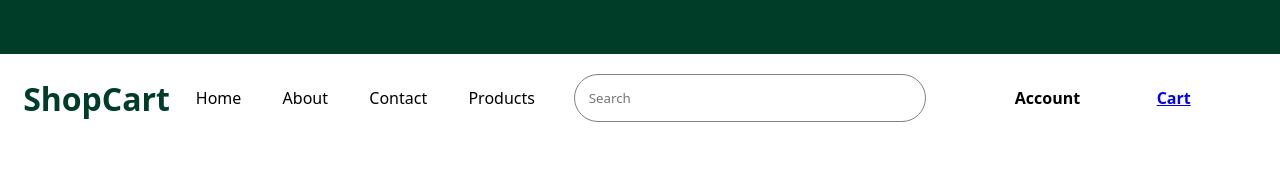
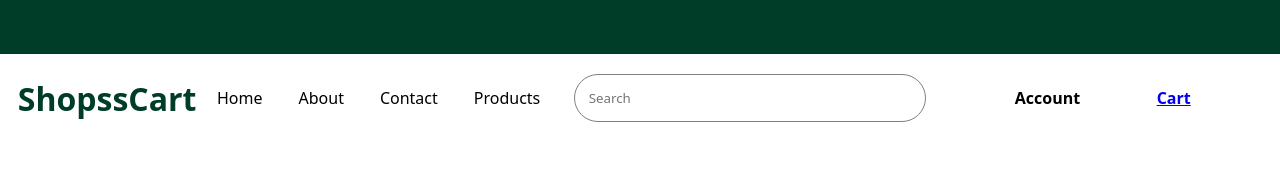
Before and after one commit to alanjohnck/E-commerce, a React (Create React App) app in the folder frontend/: page / in a window 1280 px wide. Shown: the top 170 px of the page. Built offline with nearby package versions, Linux system fonts and the light colour scheme; no server answers.

Commit message:
first commit

```diff
--- a/frontend/src/Home/Home.jsx
+++ b/frontend/src/Home/Home.jsx
@@ -52,7 +52,7 @@ useEffect(()=>{
         <div className='navbar'>
 
             <ul className='nav-list' >
-                <h1 className='logo-title'>ShopCart</h1>
+                <h1 className='logo-title'>ShopssCart</h1>
                 <li className='nav-item'>Home</li>
                 <li className='nav-item'>About</li>
                 <li className='nav-item'>Contact</li>
```
